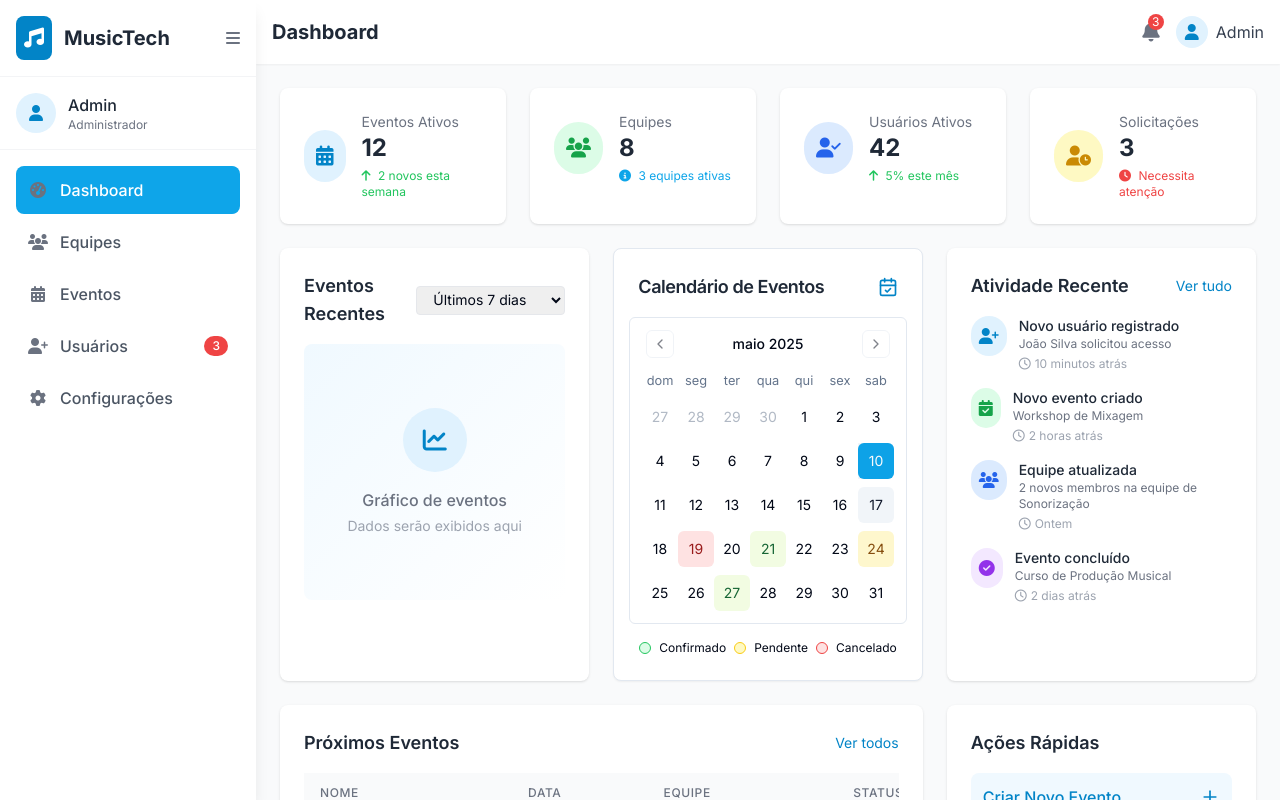
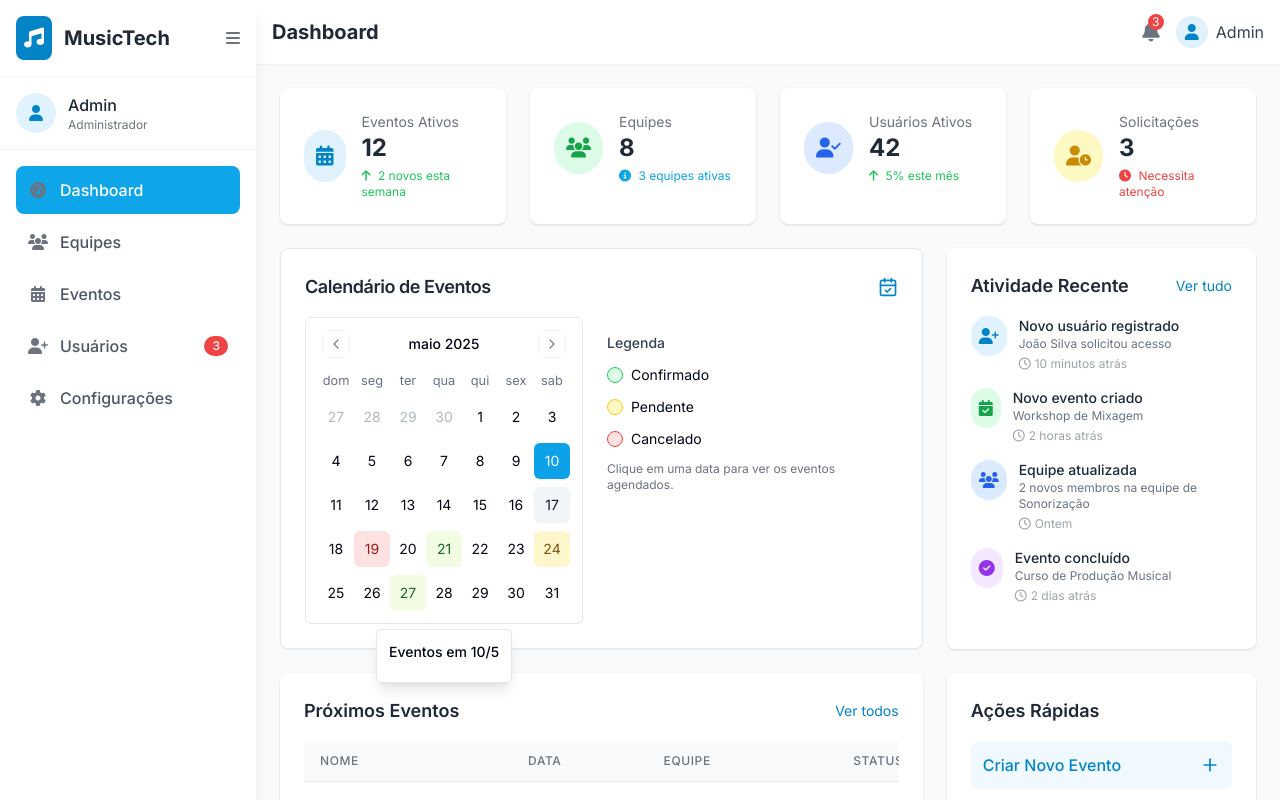
Before and after one commit to DanNves/Sistema-OrquestraTech, a React (Vite) app: page / in a window 1280 px wide. Both pictures are taken after a click on the button "10". Shown: the top 800 px of the page. Built offline with nearby package versions, Linux system fonts and the light colour scheme.

Commit message:
Refactor: Improve dashboard calendar view
- Removed the "Eventos Recentes" chart.
- Expanded the calendar for better visibility.
- Added a legend for calendar event colors.
- Implemented event name display on click/hover.

```diff
--- a/src/components/dashboard/EventCalendar.tsx
+++ b/src/components/dashboard/EventCalendar.tsx
@@ -1,9 +1,15 @@
 
-import React from 'react';
+import React, { useState } from 'react';
 import { Card, CardContent, CardHeader, CardTitle } from "@/components/ui/card";
 import { Calendar } from "@/components/ui/calendar";
 import { CalendarCheck } from "lucide-react";
 import { Badge } from "@/components/ui/badge";
+import {
+  HoverCard,
+  HoverCardTrigger,
+  HoverCardContent
+} from "@/components/ui/hover-card";
+import { Popover, PopoverTrigger, PopoverContent } from "@/components/ui/popover";
 
 // Define event types with status and dates
 interface EventWithDate {
@@ -13,7 +19,9 @@ interface EventWithDate {
 }
 
 const EventCalendar = () => {
-  const [date, setDate] = React.useState<Date | undefined>(new Date());
+  const [date, setDate] = useState<Date | undefined>(new Date());
+  const [selectedDate, setSelectedDate] = useState<Date | null>(null);
+  const [showPopover, setShowPopover] = useState(false);
 
   // Sample events data with actual Date objects
   const events: EventWithDate[] = [
@@ -34,7 +42,7 @@ const EventCalendar = () => {
     },
     {
       name: 'Webinar Audio',
-      date: new Date(2025, 4, 19), // May 19, 2025 (today)
+      date: new Date(2025, 4, 19), // May 19, 2025
       status: 'Cancelado',
     },
   ];
@@ -59,59 +67,59 @@ const EventCalendar = () => {
       .map(event => new Date(event.date))
   };
 
+  // Helper function to get events for a specific date
+  const getEventsForDate = (date: Date | null) => {
+    if (!date) return [];
+    return events.filter(event =>
+      event.date.getDate() === date.getDate() &&
+      event.date.getMonth() === date.getMonth() &&
+      event.date.getFullYear() === date.getFullYear()
+    );
+  };
+
+  // Handle date selection
+  const handleDateSelect = (newDate: Date | undefined) => {
+    setDate(newDate);
+    if (newDate) {
+      setSelectedDate(newDate);
+      // Only show popover if there are events for this date
+      setShowPopover(getEventsForDate(newDate).length > 0);
+    } else {
+      setShowPopover(false);
+    }
+  };
+
   return (
-    <Card className="transition-all duration-300 card-hover">
+    <Card className="transition-all duration-300 card-hover h-full">
       <CardHeader className="flex flex-row items-center justify-between pb-2 space-y-0">
         <CardTitle className="text-lg font-semibold text-gray-800">Calendário de Eventos</CardTitle>
         <CalendarCheck className="h-5 w-5 text-primary-600" />
       </CardHeader>
       <CardContent className="pt-2">
-        <div className="flex flex-col">
-          <div className="flex justify-center">
+        <div className="flex flex-row gap-6">
+          {/* Calendar */}
+          <div className="flex-1">
+            <Popover open={showPopover} onOpenChange={setShowPopover}>
+              <PopoverTrigger asChild>
+                <div className="cursor-default">
                   <Calendar
                     mode="single"
                     selected={date}
-              onSelect={setDate}
+                    onSelect={handleDateSelect}
                     className="p-3 pointer-events-auto border rounded-md bg-white"
                     showOutsideDays={true}
                     modifiers={modifiers}
                     modifiersStyles={modifiersStyles}
                   />
                 </div>
-
-          {/* Legend for calendar events */}
-          <div className="flex flex-col sm:flex-row gap-2 justify-center mt-4">
-            <div className="flex items-center">
-              <div className="w-3 h-3 rounded-full bg-green-100 border border-green-500 mr-2"></div>
-              <span className="text-xs">Confirmado</span>
-            </div>
-            <div className="flex items-center">
-              <div className="w-3 h-3 rounded-full bg-yellow-100 border border-yellow-400 mr-2"></div>
-              <span className="text-xs">Pendente</span>
-            </div>
-            <div className="flex items-center">
-              <div className="w-3 h-3 rounded-full bg-red-100 border border-red-500 mr-2"></div>
-              <span className="text-xs">Cancelado</span>
-            </div>
-          </div>
-
-          {/* Show event for selected date if it exists */}
-          {date && events.some(event =>
-            event.date.getDate() === date.getDate() &&
-            event.date.getMonth() === date.getMonth() &&
-            event.date.getFullYear() === date.getFullYear()
-          ) && (
-            <div className="mt-4 p-3 bg-gray-50 rounded-md">
-              <h4 className="font-medium text-sm">Eventos nesta data:</h4>
-              {events
-                .filter(event =>
-                  event.date.getDate() === date.getDate() &&
-                  event.date.getMonth() === date.getMonth() &&
-                  event.date.getFullYear() === date.getFullYear()
-                )
-                .map((event, index) => (
-                  <div key={index} className="flex items-center justify-between mt-2">
-                    <span className="text-sm">{event.name}</span>
+              </PopoverTrigger>
+              {selectedDate && (
+                <PopoverContent className="w-auto p-3 bg-white shadow-lg rounded-md" sideOffset={5}>
+                  <div className="space-y-2">
+                    <h4 className="font-medium text-sm mb-2">Eventos em {selectedDate.getDate()}/{selectedDate.getMonth() + 1}</h4>
+                    {getEventsForDate(selectedDate).map((event, idx) => (
+                      <div key={idx} className="flex items-center justify-between gap-3">
+                        <span className="text-sm font-medium">{event.name}</span>
                         <Badge
                           variant={
                             event.status === 'Confirmado' ? 'default' :
@@ -126,10 +134,32 @@ const EventCalendar = () => {
                           {event.status}
                         </Badge>
                       </div>
-                ))
-              }
+                    ))}
                   </div>
+                </PopoverContent>
               )}
+            </Popover>
+          </div>
+
+          {/* Legend for calendar events */}
+          <div className="flex flex-col justify-start mt-4 space-y-3 min-w-[120px]">
+            <h3 className="text-sm font-medium text-gray-700">Legenda</h3>
+            <div className="flex items-center">
+              <div className="w-4 h-4 rounded-full bg-green-100 border border-green-500 mr-2"></div>
+              <span className="text-sm">Confirmado</span>
+            </div>
+            <div className="flex items-center">
+              <div className="w-4 h-4 rounded-full bg-yellow-100 border border-yellow-400 mr-2"></div>
+              <span className="text-sm">Pendente</span>
+            </div>
+            <div className="flex items-center">
+              <div className="w-4 h-4 rounded-full bg-red-100 border border-red-500 mr-2"></div>
+              <span className="text-sm">Cancelado</span>
+            </div>
+            <div className="mt-4 text-xs text-gray-500">
+              Clique em uma data para ver os eventos agendados.
+            </div>
+          </div>
         </div>
       </CardContent>
     </Card>
--- a/src/pages/Index.tsx
+++ b/src/pages/Index.tsx
@@ -1,9 +1,7 @@
-
 import React from 'react';
 import Layout from '../components/layout/Layout';
 import StatCard from '../components/dashboard/StatCard';
 import ActivityItem from '../components/dashboard/ActivityItem';
-import ChartCard from '../components/dashboard/ChartCard';
 import EventTable from '../components/dashboard/EventTable';
 import ActionButton from '../components/dashboard/ActionButton';
 import EventCalendar from '../components/dashboard/EventCalendar';
@@ -177,13 +175,10 @@ const Index = () => {
         ))}
       </div>
 
-      {/* Charts, Calendar and Recent Activity */}
+      {/* Calendar and Recent Activity */}
       <div className="grid grid-cols-1 lg:grid-cols-3 gap-4 md:gap-6 mb-6">
-        {/* Events Chart */}
-        <ChartCard title="Eventos Recentes" />
-
-        {/* Calendar */}
-        <div className="flex flex-col">
+        {/* Calendar - Now takes 2 columns */}
+        <div className="lg:col-span-2">
           <EventCalendar />
         </div>
 
```
Lines whose indentation alone changed are shown as unchanged.
